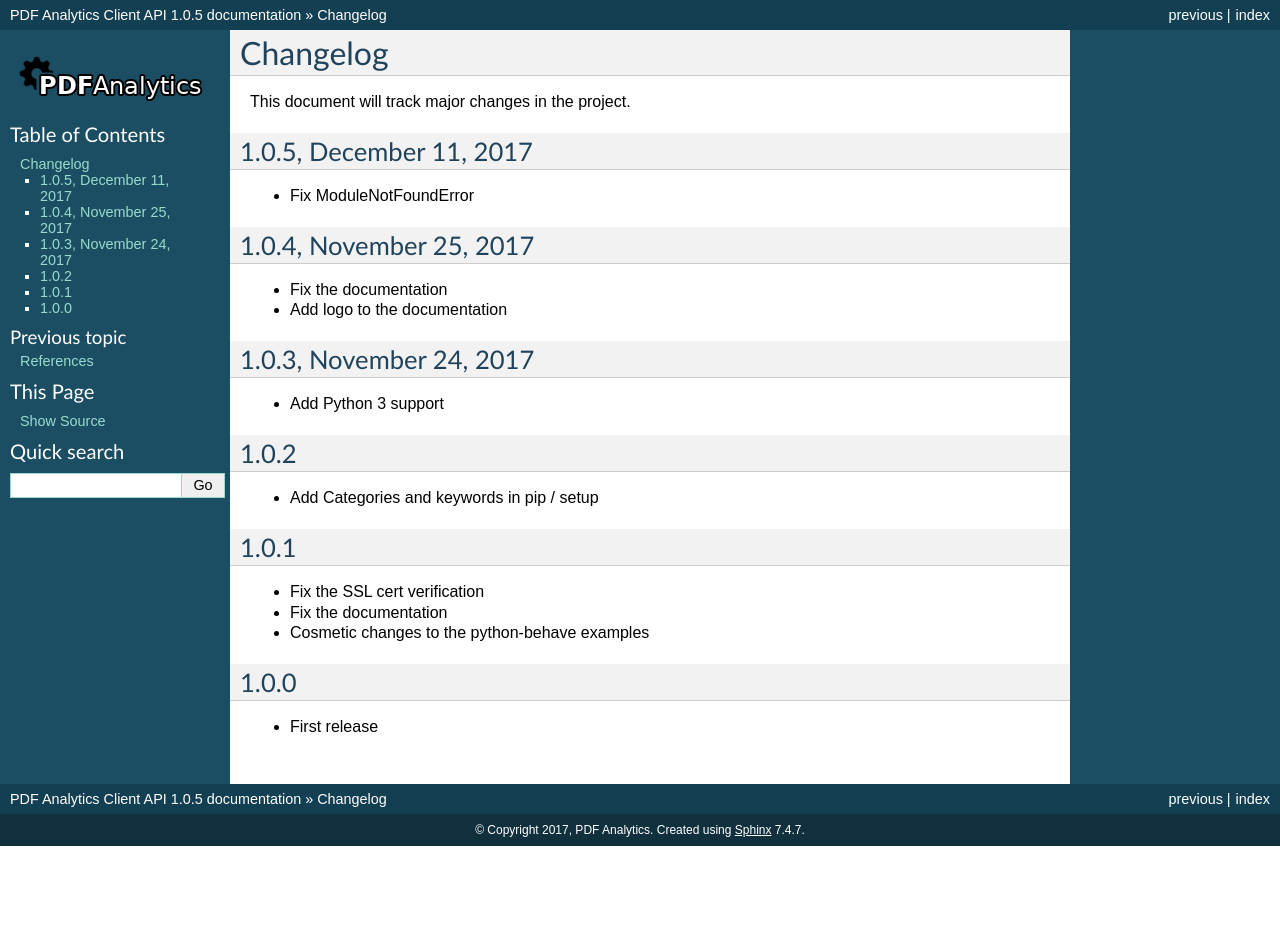
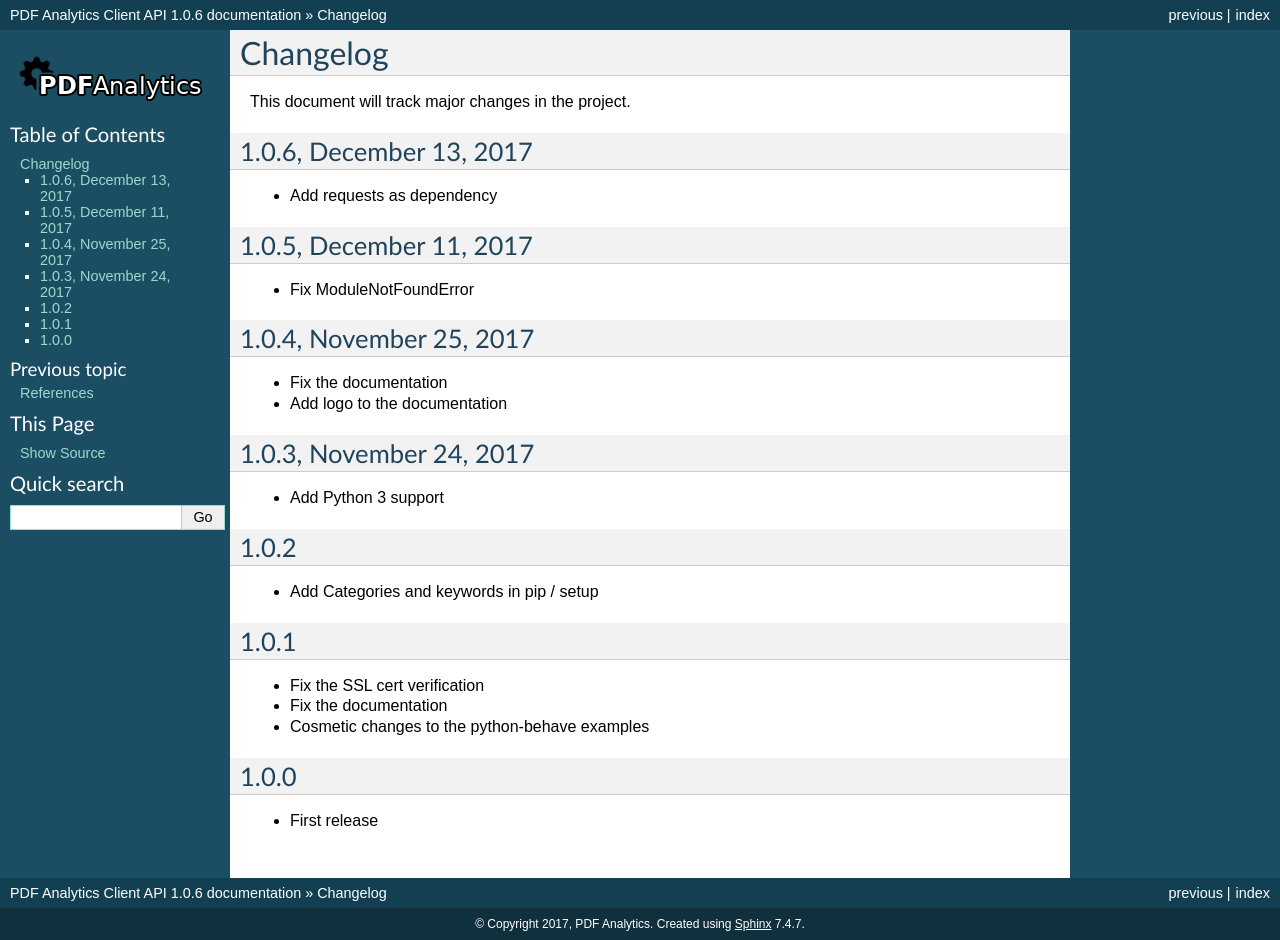
Before and after one commit to pdf-analytics/python-pdf-analytics-client, a Sphinx documentation site: the page built from docs/CHANGELOG.rst, in a window 1280 px wide. Built offline with Sphinx 7.4.7, drawn with Linux system fonts in a browser that asks for light colours; before the commit the page ends 900 px from its top, so only the background shows below that.

Commit message:
Add requests as prerequest. Fix BDD examples

```diff
--- a/docs/CHANGELOG.rst
+++ b/docs/CHANGELOG.rst
@@ -5,6 +5,10 @@ Changelog
 =========
 
 This document will track major changes in the project.
+
+1.0.6, December 13, 2017
+========================
+- Add requests as dependency
 
 1.0.5, December 11, 2017
 ========================
--- a/docs/conf.py
+++ b/docs/conf.py
@@ -52,9 +52,9 @@ copyright = u'2017, PDF Analytics'
 # built documents.
 #
 # The short X.Y version.
-version = '1.0.5'
+version = '1.0.6'
 # The full version, including alpha/beta/rc tags.
-release = '1.0.5'
+release = '1.0.6'
 
 # The language for content autogenerated by Sphinx. Refer to documentation
 # for a list of supported languages.
--- a/setup.py
+++ b/setup.py
@@ -2,7 +2,7 @@ from distutils.core import setup
 
 setup(
     name='python-pdf-analytics-client',
-    version='1.0.5',
+    version='1.0.6',
     packages=['pdf_analytics_client'],
     url='https://pdf-analytics.com',
     license='MIT License ',
@@ -10,6 +10,7 @@ setup(
     author_email='info@pdf-analytics.com',
     download_url='https://github.com/pdf-analytics/python-pdf-analytics-client',
     keywords='testing pdf inspection python automated testing software testing pdf-analytics.com',
+    install_requires=['requests>=2.13.0'],
     classifiers=[
     # How mature is this project? Common values are
     #   3 - Alpha
```
Also changed, not shown: .travis.yml, 3 other files.
